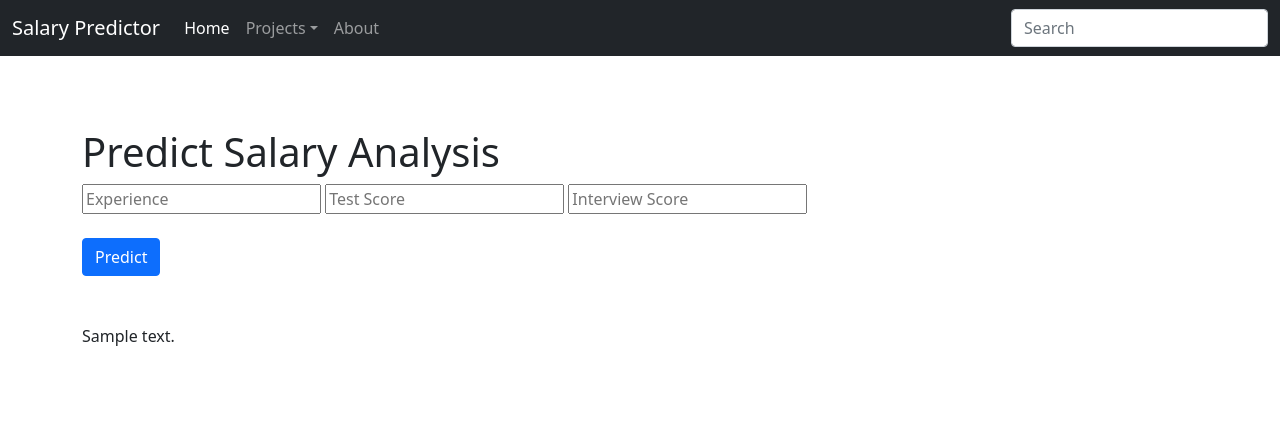
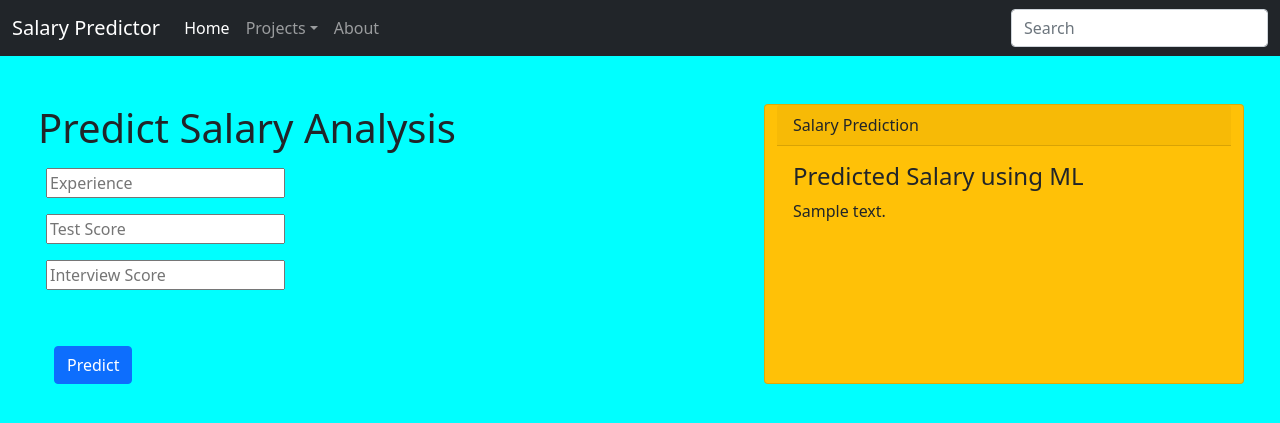
Before and after one commit to Nilesh-Das/SalaryPredictor, a Python web app: template templates/index.html in a window 1280 px wide. Shown: the top 423 px of the page. Run offline with Jinja, Linux system fonts and the light colour scheme; the template is opened without the code that fills it: most values are stand-ins (such as "Sample title", 1, 10 or a date in 2020).

Commit message:
sane design

```diff
--- a/templates/index.html
+++ b/templates/index.html
@@ -8,6 +8,10 @@
   <link href="{{ url_for('static', filename='css/bootstrap.min.css') }}" rel="stylesheet">
 
   <style>
+    body {
+      background-color: aqua;
+    }
+
     .bd-placeholder-img {
       font-size: 1.125rem;
       text-anchor: middle;
@@ -56,23 +60,32 @@
     </div>
   </nav>
 
-  <div class="container">
-    <br><br><br>
-  	<h1>Predict Salary Analysis</h1>
+  <div class="row">
+    <div class="container col-md-6 mt-5">
+    	<h1>Predict Salary Analysis</h1>
+      <form action="{{ url_for('predict')}}"method="post">
+        <div class="p-2">
+        	<input type="text" name="experience" placeholder="Experience" required="required" />
+        </div>
+        <div class="p-2">
+          <input type="text" name="test_score" placeholder="Test Score" required="required" />
+        </div>
+        <div class="p-2">
+          <input type="text" name="interview_score" placeholder="Interview Score" required="required" />
+        </div>
+        <br><br>
+        <button type="submit" class="btn btn-primary btn-block btn-large mx-3">Predict</button>
+      </form>
+    </div>
+    <div class="container card bg-warning mt-5 mx-5" style="max-width: 30rem;">
+      <div class="card-header">Salary Prediction</div>
+      <div class="card-body">
+        <h4 class="card-text">Predicted Salary using ML</h4>
+        <p>{{prediction_text}}</p>
+      </div>
+    </div>
+  </div>
 
-       <!-- Main Input For Receiving Query to our ML -->
-      <form action="{{ url_for('predict')}}"method="post">
-      	<input type="text" name="experience" placeholder="Experience" required="required" />
-          <input type="text" name="test_score" placeholder="Test Score" required="required" />
-  		<input type="text" name="interview_score" placeholder="Interview Score" required="required" />
-        <br><br>
-          <button type="submit" class="btn btn-primary btn-block btn-large">Predict</button>
-      </form>
-
-     <br><br>
-     {{ prediction_text }}
-
-  </div>
   <script src="{{ url_for('static', filename='js/bootstrap.bundle.min.js') }}"></script>
 </body>
 </html>
```
Also changed, not shown: demo.gif.
